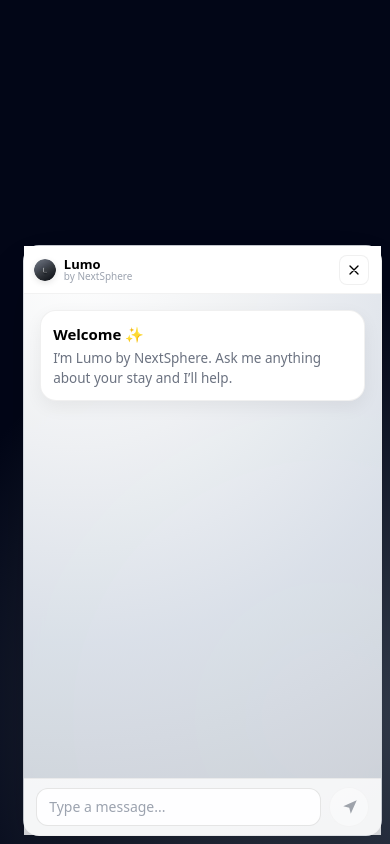
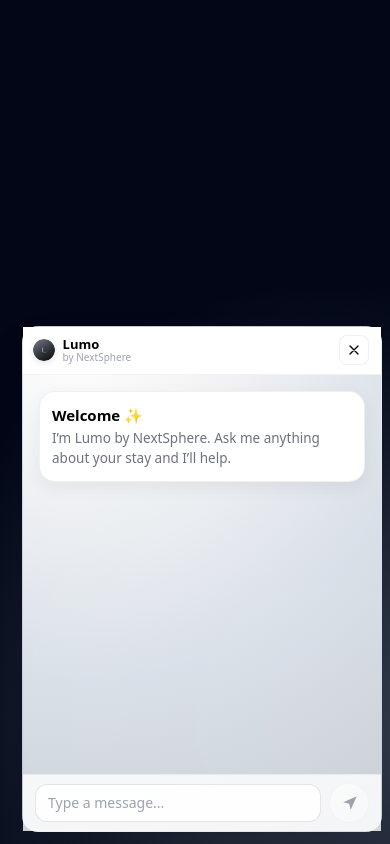
Before and after one commit to NextSphereOfficial/widget-nextsphere, a React (Vite) app in the folder apps/widget/: page / in a window 390 px wide. Both pictures are taken after a click on the button "Open chat". Built offline with nearby package versions, Linux system fonts and the light colour scheme.

Commit message:
mobile fix spacing v2

```diff
--- a/apps/widget/src/App.tsx
+++ b/apps/widget/src/App.tsx
@@ -89,7 +89,7 @@
 
 
   return (
-    <div className="fixed bottom-2 right-2 md:bottom-4 md:right-4 z-50">
+    <div className="fixed inset-x-2 bottom-3 md:inset-x-auto md:bottom-4 md:right-4 z-50 flex justify-end">
 
       {!open && (
         <Launcher
@@ -102,10 +102,11 @@
       {open && (
         <div
           className="
-              w-[92vw] max-w-[380px]
-              h-[70vh] max-h-[70vh]
-              md:h-[500px] md:max-h-[500px]
-              rounded-2xl shadow-2xl ns-bg-soft border border-black/5 flex flex-col  "
+      w-full max-w-[360px]
+      h-[60vh] max-h-[60vh]
+      md:w-[380px] md:h-[500px] md:max-h-[500px]
+      rounded-2xl shadow-2xl ns-bg-soft border border-black/5 flex flex-col
+    "
 >
 
           {/* Header */}
--- a/apps/widget/src/styles/index.css
+++ b/apps/widget/src/styles/index.css
@@ -35,6 +35,7 @@
 html,
 body {
   height: 100%;
+  overflow-x: hidden;
 }
 
 body.nx-bg {
```
